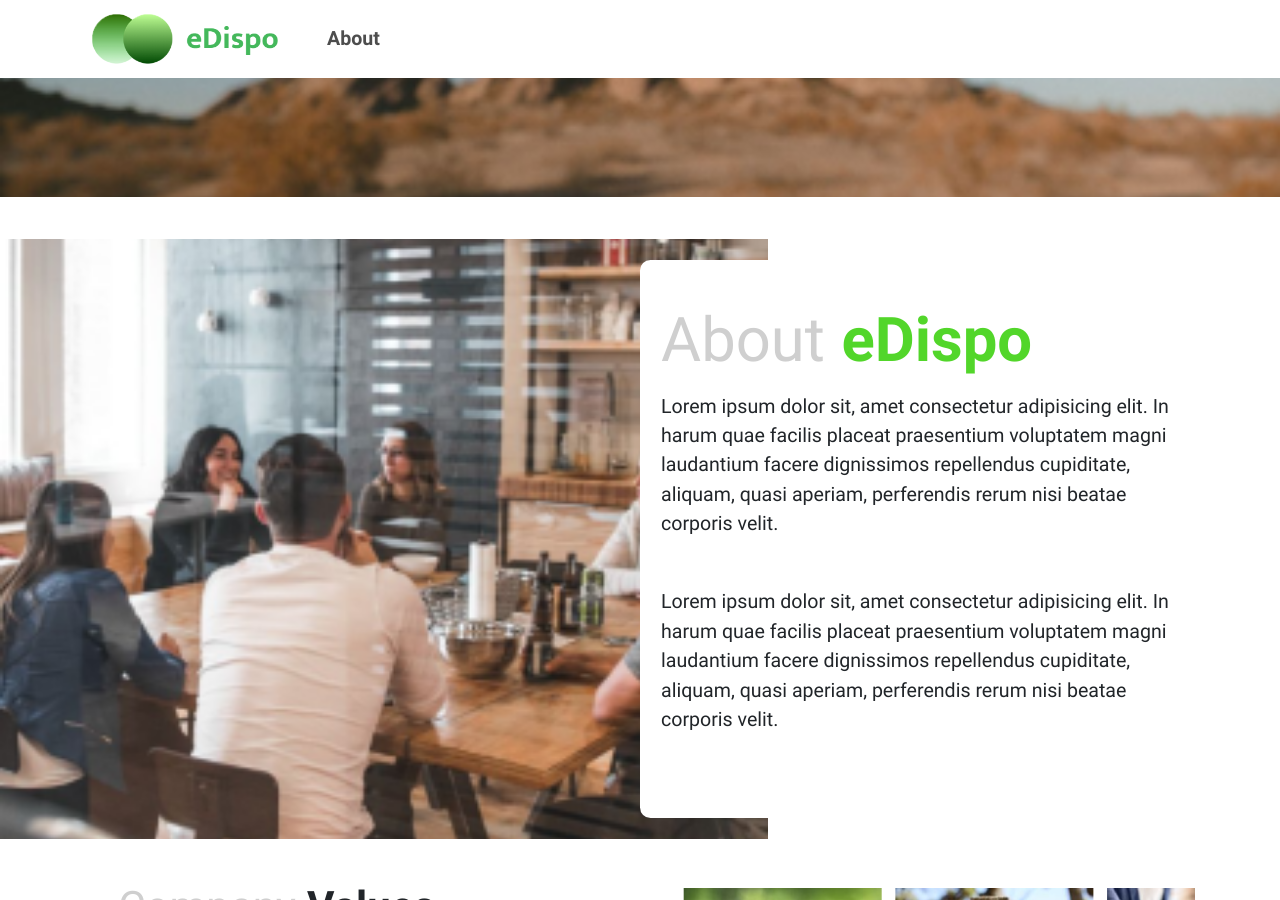
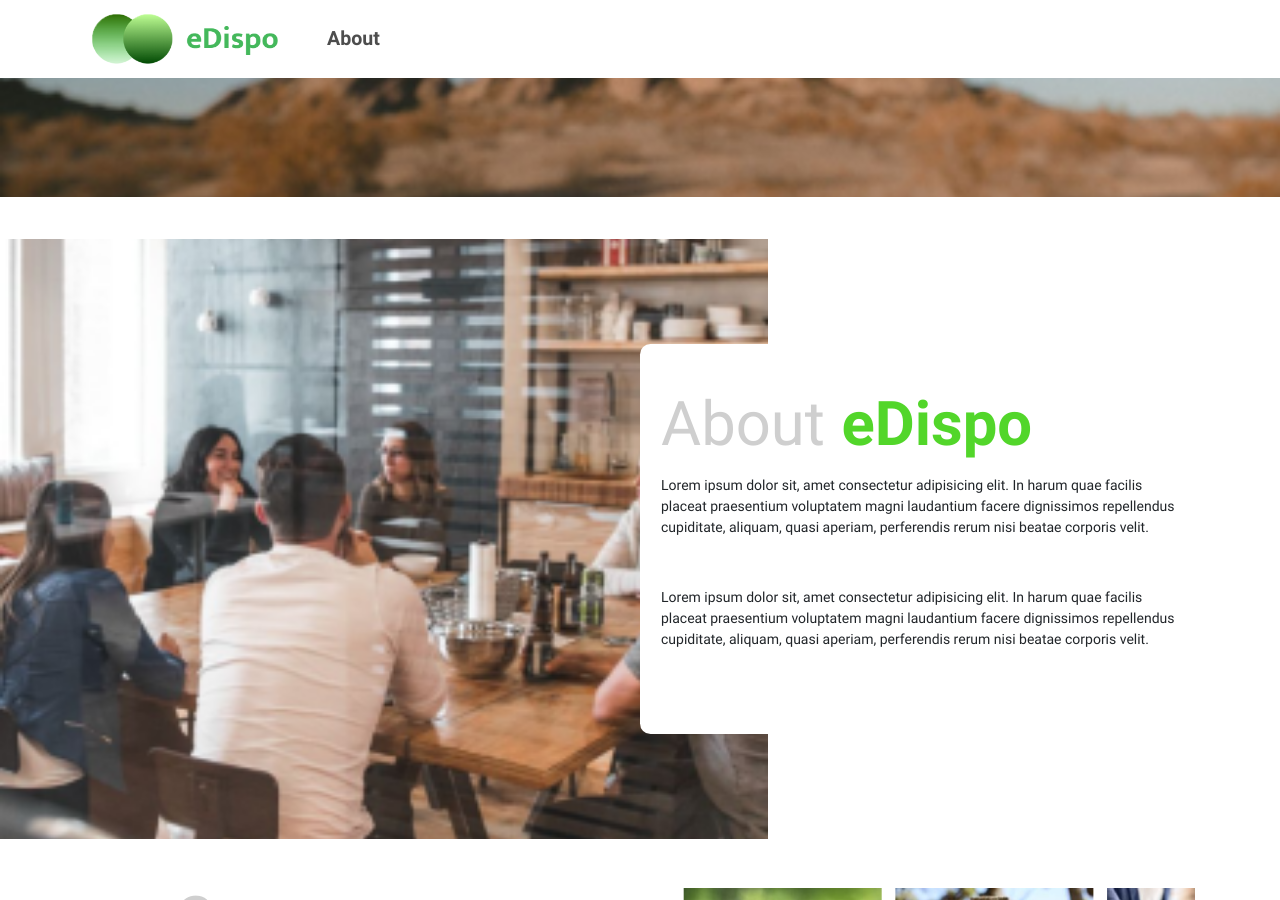
Before and after one commit to edispoph/edispo-landing-page, a Jekyll site: the page built from about.html, in a window 1280 px wide and 900 px high, scrolled down 481 px. Built offline with Jekyll 4.4.1, drawn with Linux system fonts in a browser that asks for light colours; some web fonts are replaced.

Commit message:
Resize about page headings.

```diff
--- a/about.html
+++ b/about.html
@@ -23,10 +23,10 @@
                 <span class="edispo-color-contrast-neg edispo-regular-2">About</span>
                 <span class="edispo-color-base edispo-bold-2">eDispo</span>
               </h1>
-              <p class="edispo-regular-2 edispo-font-2 mb-5 mt-2">
+              <p class="edispo-regular-2 edispo-font-1 mb-5 mt-2">
                 Lorem ipsum dolor sit, amet consectetur adipisicing elit. In harum quae facilis placeat praesentium voluptatem magni laudantium facere dignissimos repellendus cupiditate, aliquam, quasi aperiam, perferendis rerum nisi beatae corporis velit.
               </p>
-              <p class="edispo-regular-2 edispo-font-2 mb-5 mt-2">
+              <p class="edispo-regular-2 edispo-font-1 mb-5 mt-2">
                 Lorem ipsum dolor sit, amet consectetur adipisicing elit. In harum quae facilis placeat praesentium voluptatem magni laudantium facere dignissimos repellendus cupiditate, aliquam, quasi aperiam, perferendis rerum nisi beatae corporis velit.
               </p>
             </div>
@@ -39,11 +39,11 @@
   <section class="container">
     <div class="row">
       <section class="col-md-4 d-flex flex-column text-right">
-        <h1 class="edispo-font-6">
+        <h1 class="edispo-font-7">
           <span class="edispo-color-contrast-neg edispo-regular-2">Company</span>
           <span class="edispo-bold-2">Values</span>
         </h1>
-        <p class="edispo-regular-2 edispo-font-2">
+        <p class="edispo-regular-2 edispo-font-1">
           Lorem ipsum dolor sit amet consectetur adipisicing elit. Enim soluta sequi iusto maxime ipsam consectetur eos sint debitis, eveniet, quaerat, ducimus ipsa iure sed tenetur libero non eum reiciendis et!
         </p>
       </section>
```
